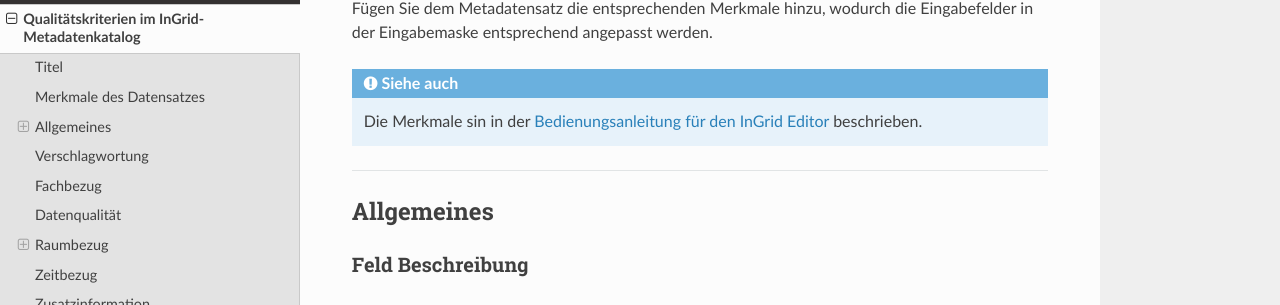
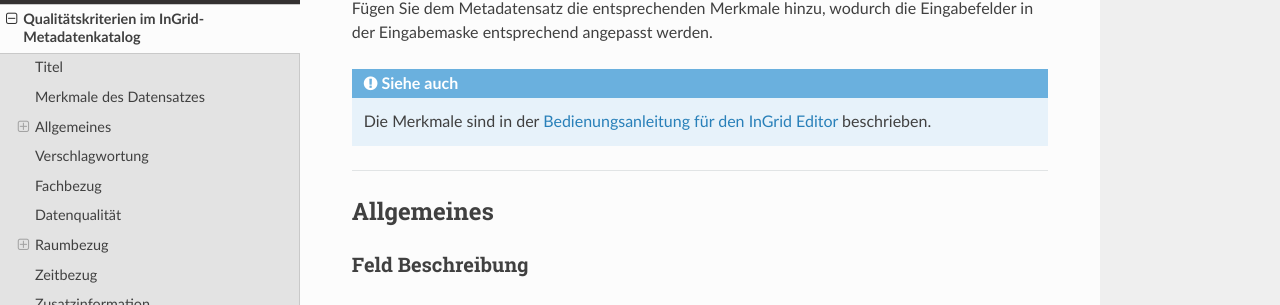
Before and after one commit to tomiwo/ingrid-mdk-st-high-quality-metadata, a Sphinx documentation site: the page built from docs/qualitaetsmanagement/metadatenschema-ige.rst, in a window 1280 px wide and 900 px high, scrolled down 851 px. Shown: the part 146-451 px from the top of the window. Built offline with Sphinx 7.4.7 and the Read the Docs theme 3.1.0, drawn with Linux system fonts in a browser that asks for light colours.

Commit message:
Update metadatenschema-ige.rst

```diff
--- a/docs/qualitaetsmanagement/metadatenschema-ige.rst
+++ b/docs/qualitaetsmanagement/metadatenschema-ige.rst
@@ -33,7 +33,7 @@ Merkmale des Datensatzes
 
 Fügen Sie dem Metadatensatz die entsprechenden Merkmale hinzu, wodurch die Eingabefelder in der Eingabemaske entsprechend angepasst werden.
 
-.. seealso:: Die Merkmale sin in der `Bedienungsanleitung für den InGrid Editor <https://metaver-bedienungsanleitung.readthedocs.io/de/latest/ingrid-editor/erfassung/datensatztypen/datensatztyp-dokument.html#abschnitt-merkmale>`_ beschrieben.
+.. seealso:: Die Merkmale sind in der `Bedienungsanleitung für den InGrid Editor <https://metaver-bedienungsanleitung.readthedocs.io/de/latest/ingrid-editor/erfassung/datensatztypen/datensatztyp-dokument.html#abschnitt-merkmale>`_ beschrieben.
 
 
 
```
